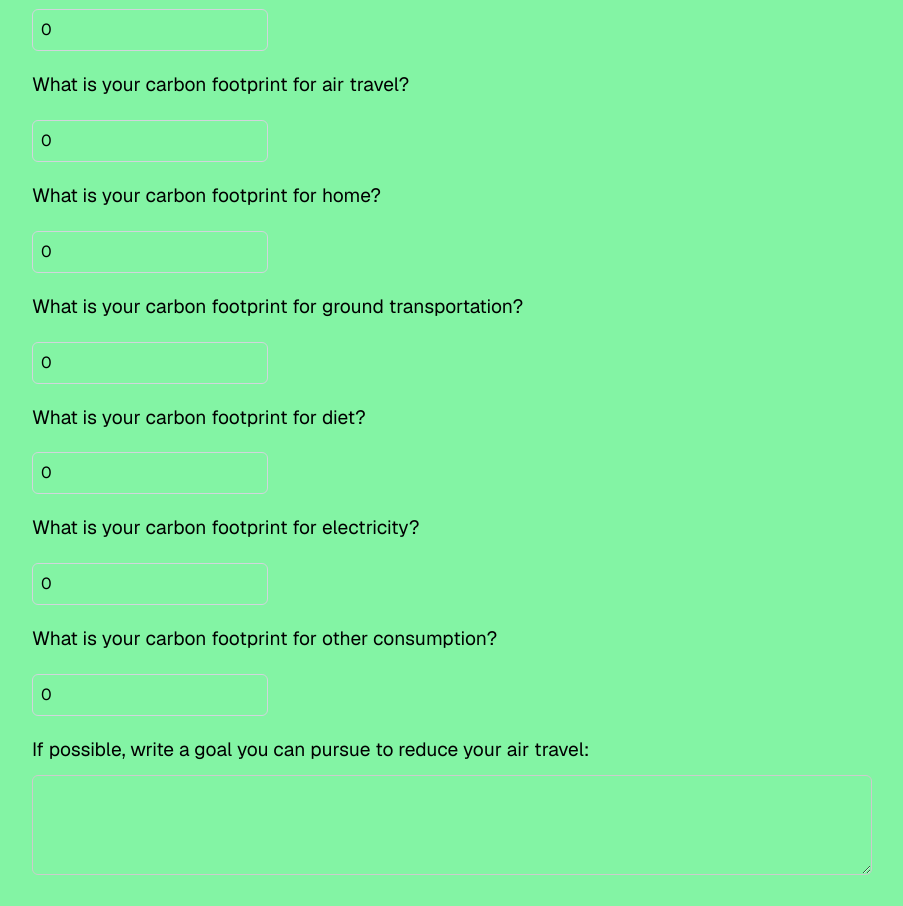
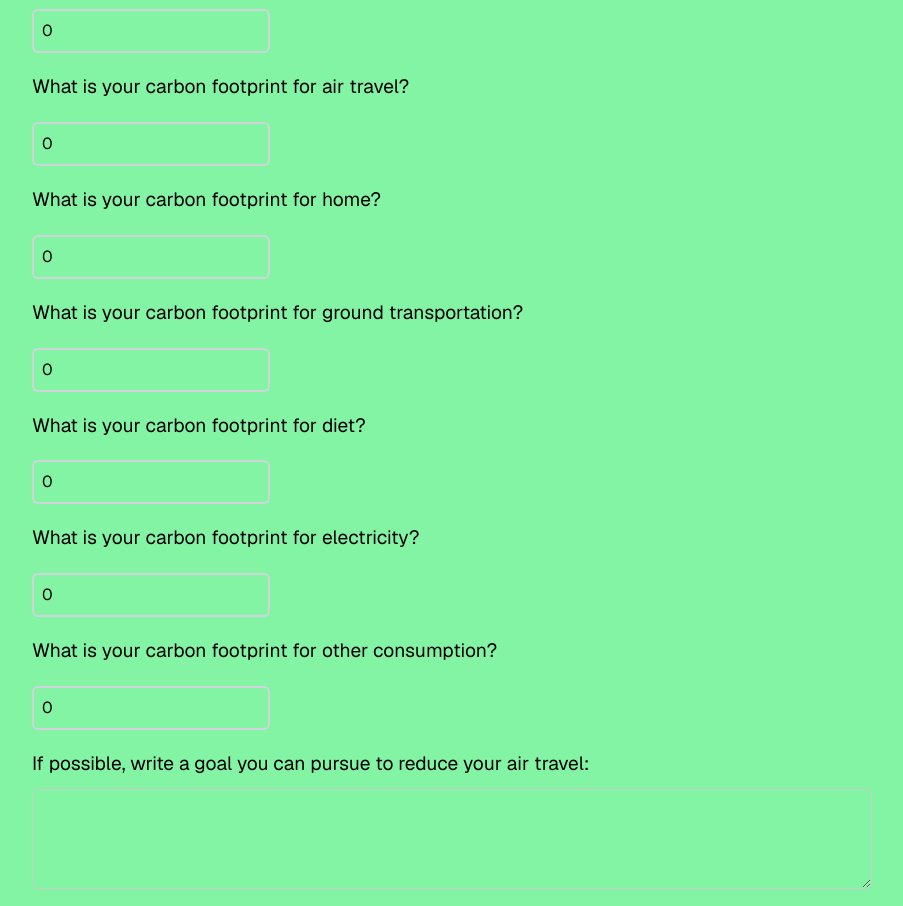
Before and after one commit to Fluxx7/climateaction, a Next.js app in the folder webapp/climate-action-app/: page /survey in a window 1280 px wide. Shown: the part 740-1646 px from the top of the page, without its empty margins (188-1091 px from the left). Built offline with nearby package versions, Linux system fonts and the light colour scheme.

Commit message:
Move some formatting from survey/page.tsx to globals.css

```diff
--- a/webapp/climate-action-app/src/app/globals.css
+++ b/webapp/climate-action-app/src/app/globals.css
@@ -56,6 +56,20 @@ input[type="text"] {
   border-radius: 0.375rem;
 }
 
+.input-error {
+  border: 2px solid #f87171; /* border-red-500 */
+}
+
+.input-normal {
+  border: 2px solid #d1d5db; /* border-gray-300 */
+}
+
+.input-base {
+  padding: 0.5rem; /* p-2 */
+  border-radius: 0.375rem; /* rounded-md */
+}
+
+
 .carbon-footprint-question {
   display: block;
   margin-bottom: 0px;
--- a/webapp/climate-action-app/src/app/survey/page.tsx
+++ b/webapp/climate-action-app/src/app/survey/page.tsx
@@ -1,6 +1,6 @@
 "use client";
 
-import {useState } from "react";
+import { useState } from "react";
 import * as options from "./options";
 import { useFormState } from './useFormState';
 
@@ -165,10 +165,10 @@ export default function Home() {
                     {/* Total Carbon Footprint */}
                     <legend className="carbon-footprint-question">What is your carbon footprint?</legend>
                     <p className="text-red-500 text-sm">
-                        {errorMessages.totalCarbonFootprint || "\u00A0"}
+                        {errorMessages.totalCarbonFootprint || "\u00A0"} { /* No-break-space character to maintain paragraph height for consistent formatting */}
                     </p>
                     <input
-                        className={`border p-2 rounded-md ${errorMessages.totalCarbonFootprint ? 'border-red-500' : 'border-gray-300'}`}
+                        className={`input-base ${errorMessages.totalCarbonFootprint ? 'input-error' : 'input-normal'}`}
                         name="totalCarbonFootprint"
                         type="number"
                         step="0.01"
@@ -183,7 +183,7 @@ export default function Home() {
                         {errorMessages.airTravelFootprint || "\u00A0"}
                     </p>
                     <input
-                        className={`border p-2 rounded-md ${errorMessages.airTravelFootprint ? 'border-red-500' : 'border-gray-300'}`}
+                        className={`input-base ${errorMessages.totalCarbonFootprint ? 'input-error' : 'input-normal'}`}
                         name="airTravelFootprint"
                         type="number"
                         step="0.01"
@@ -197,7 +197,7 @@ export default function Home() {
                         {errorMessages.homeFootprint || "\u00A0"}
                     </p>
                     <input
-                        className={`border p-2 rounded-md ${errorMessages.homeFootprint ? 'border-red-500' : 'border-gray-300'}`}
+                        className={`input-base ${errorMessages.totalCarbonFootprint ? 'input-error' : 'input-normal'}`}
                         name="homeFootprint"
                         type="number"
                         step="0.01"
@@ -211,7 +211,7 @@ export default function Home() {
                         {errorMessages.groundTransportationFootprint || "\u00A0"}
                     </p>
                     <input
-                        className={`border p-2 rounded-md ${errorMessages.groundTransportationFootprint ? 'border-red-500' : 'border-gray-300'}`}
+                        className={`input-base ${errorMessages.totalCarbonFootprint ? 'input-error' : 'input-normal'}`}
                         name="groundTransportationFootprint"
                         type="number"
                         step="0.01"
@@ -225,7 +225,7 @@ export default function Home() {
                         {errorMessages.dietFootprint || "\u00A0"}
                     </p>
                     <input
-                        className={`border p-2 rounded-md ${errorMessages.dietFootprint ? 'border-red-500' : 'border-gray-300'}`}
+                        className={`input-base ${errorMessages.totalCarbonFootprint ? 'input-error' : 'input-normal'}`}
                         name="dietFootprint"
                         type="number"
                         step="0.01"
@@ -239,7 +239,7 @@ export default function Home() {
                         {errorMessages.electricityFootprint || "\u00A0"}
                     </p>
                     <input
-                        className={`border p-2 rounded-md ${errorMessages.electricityFootprint ? 'border-red-500' : 'border-gray-300'}`}
+                        className={`input-base ${errorMessages.totalCarbonFootprint ? 'input-error' : 'input-normal'}`}
                         name="electricityFootprint"
                         type="number"
                         step="0.01"
@@ -253,7 +253,7 @@ export default function Home() {
                         {errorMessages.otherConsumptionFootprint || "\u00A0"}
                     </p>
                     <input
-                        className={`border p-2 rounded-md ${errorMessages.otherConsumptionFootprint ? 'border-red-500' : 'border-gray-300'}`}
+                        className={`input-base ${errorMessages.totalCarbonFootprint ? 'input-error' : 'input-normal'}`}
                         name="otherConsumptionFootprint"
                         type="number"
                         step="0.01"
```
